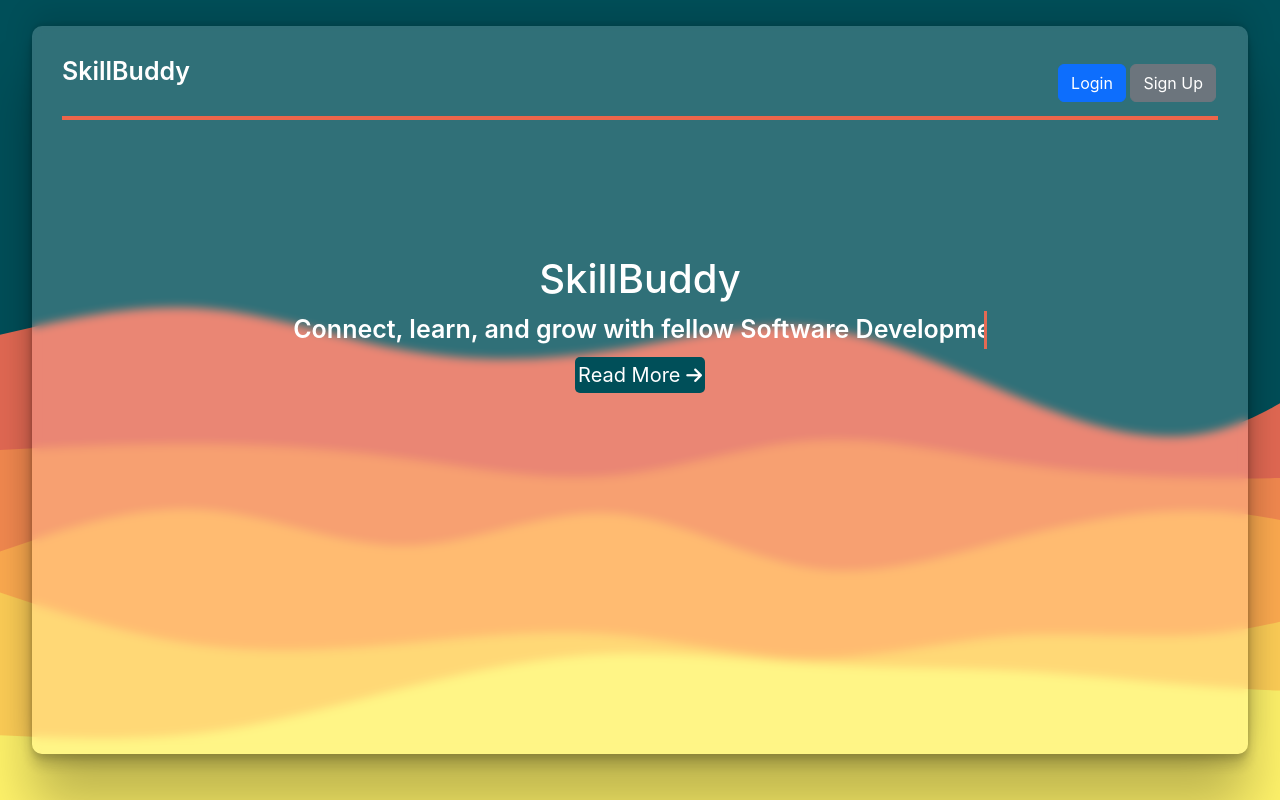
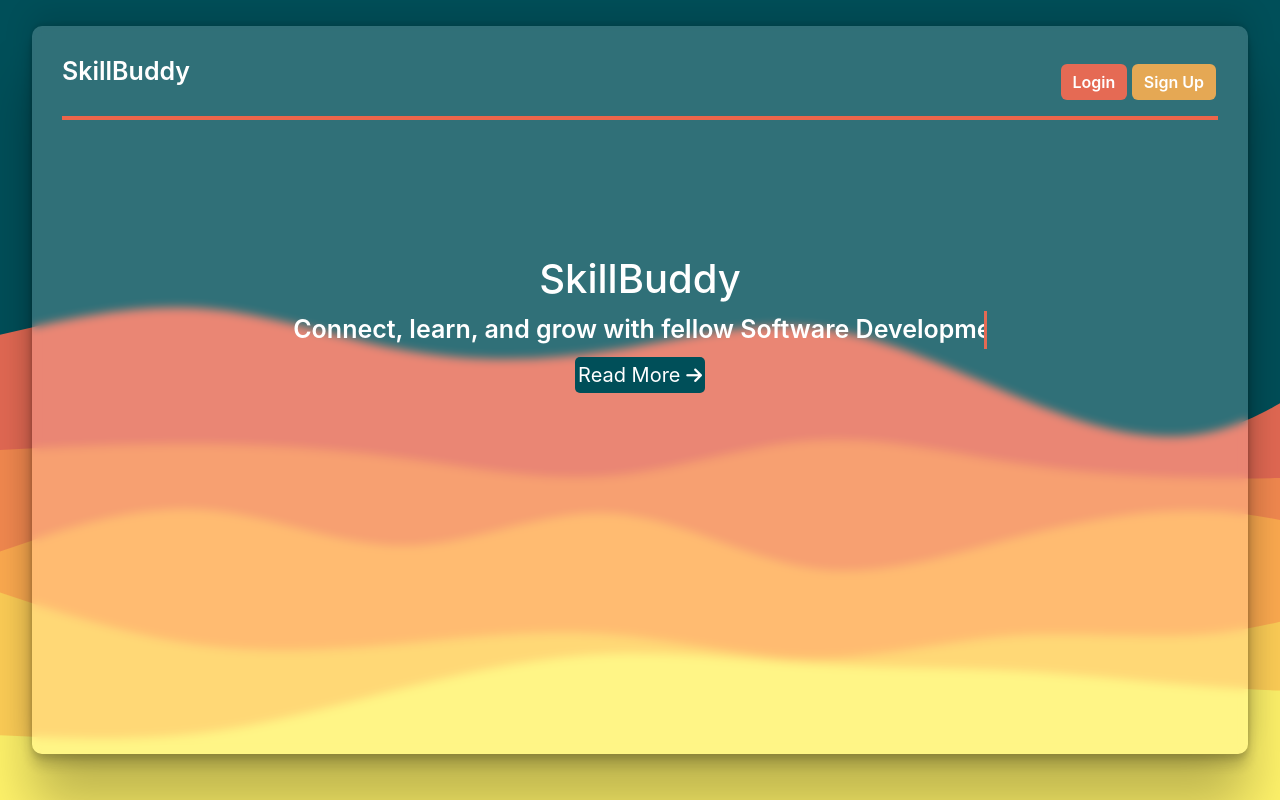
Before and after one commit to Voltical/SkillSphere-Network, a PHP site: page / in a window 1280 px wide. Run offline with PHP 8.4, Linux system fonts and the light colour scheme; some libraries are stand-ins or nearby versions.

Commit message:
Style btn update

```diff
--- a/assets/css/style.css
+++ b/assets/css/style.css
@@ -58,12 +58,28 @@
   font-size: 30px;
 }
 
-.login{
-  background-color: #e56a54;
+.login {
+  background-color: #e56a54 !important;
+  border: none !important;
+  font-weight: 600 !important;
 }
 
-.sign-up{
-  background-color: ;
+.sign-up {
+  background-color: #e5a854 !important;
+  border: none !important;
+  font-weight: 600 !important;
+}
+
+.login:hover {
+  background-color: #cc5f4a !important;
+  border: none !important;
+  font-weight: 600 !important;
+}
+
+.sign-up:hover {
+  background-color: #d2954a !important;
+  border: none !important;
+  font-weight: 600 !important;
 }
 
 .inhoud p {
```
